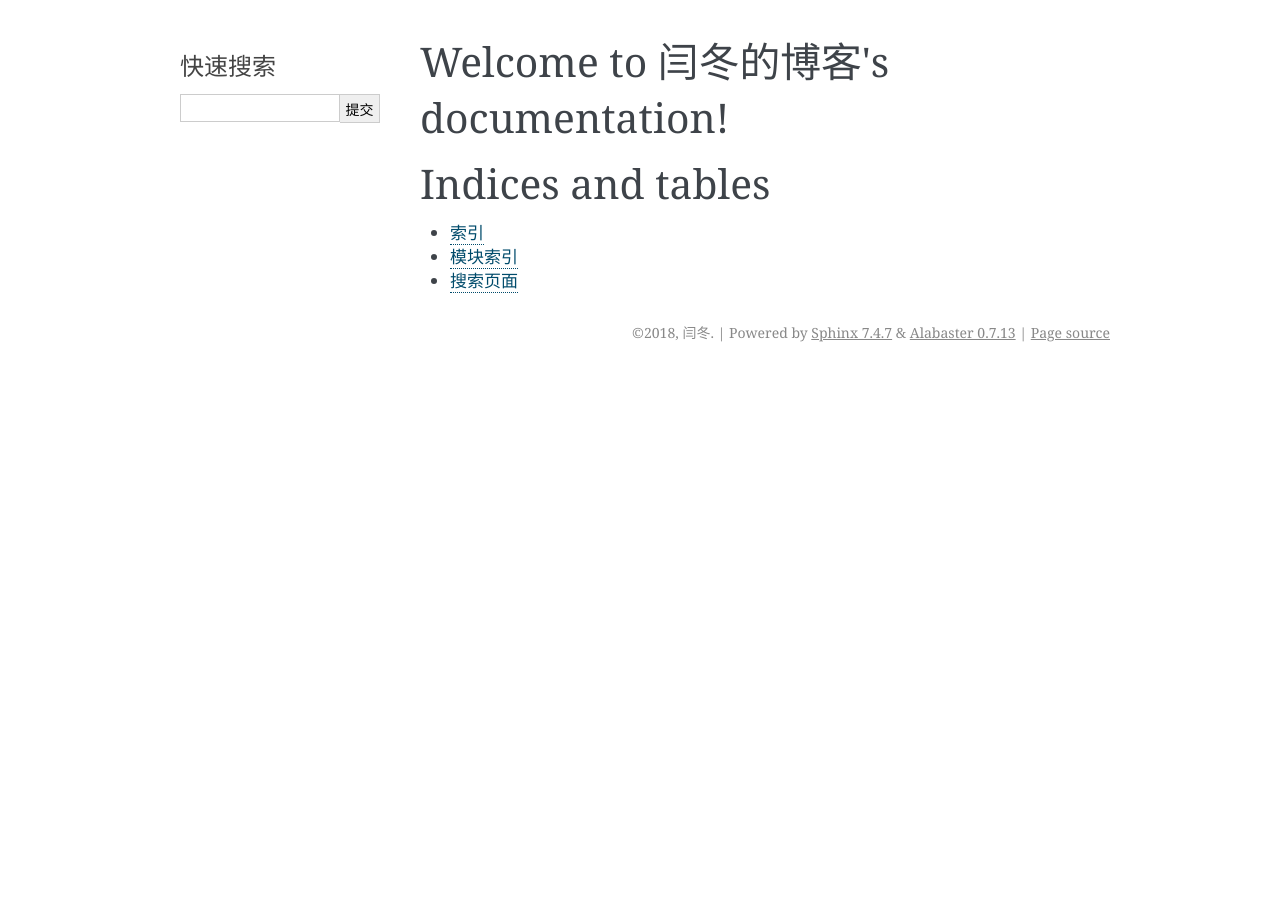
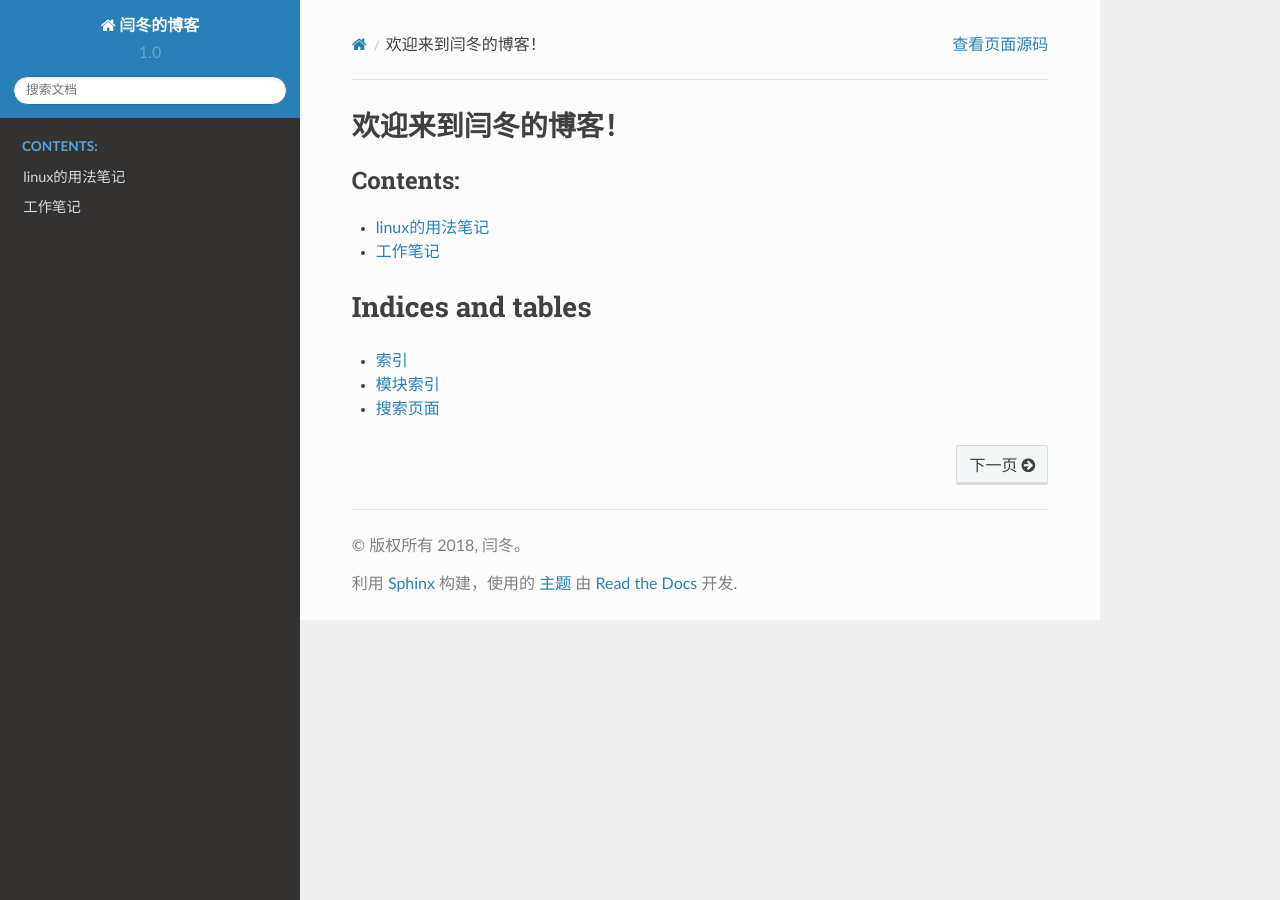
Before and after one commit to kuteng/blog, a Sphinx documentation site: the page built from source/index.rst, in a window 1280 px wide. Built offline with Sphinx 7.4.7 and the Read the Docs theme 2.0.0, drawn with Linux system fonts in a browser that asks for light colours.

Commit message:
初始化一些项目

```diff
--- a/source/conf.py
+++ b/source/conf.py
@@ -91,7 +91,8 @@ todo_include_todos = True
 # The theme to use for HTML and HTML Help pages.  See the documentation for
 # a list of builtin themes.
 #
-html_theme = 'alabaster'
+# html_theme = 'alabaster'
+html_theme = 'sphinx_rtd_theme'
 
 # Theme options are theme-specific and customize the look and feel of a theme
 # further.  For a list of options available for each theme, see the
--- a/source/index.rst
+++ b/source/index.rst
@@ -3,12 +3,15 @@
    You can adapt this file completely to your liking, but it should at least
    contain the root `toctree` directive.
 
-Welcome to 闫冬的博客's documentation!
+欢迎来到闫冬的博客！
 ======================================
 
 .. toctree::
-   :maxdepth: 2
+   :maxdepth: 1
    :caption: Contents:
+
+   linux/index
+   work/index
 
 
 
--- /dev/null
+++ b/source/linux/index.rst
@@ -0,0 +1,8 @@
+linux的用法笔记
+======================================
+
+.. toctree::
+   :maxdepth: 2
+   :caption: Contents:
+
+   vim.rst
--- /dev/null
+++ b/source/linux/vim.rst
@@ -0,0 +1,8 @@
+Vim用法
+=============================
+
+.. toctree::
+   :maxdepth: 2
+   :caption: Contents:
+
+下面介绍vim的用法。
--- /dev/null
+++ b/source/work/diary.rst
@@ -0,0 +1,8 @@
+工作日记
+============================
+
+.. toctree::
+   :maxdepth: 2
+   :caption: Contents:
+
+这里记录一些工作日记，这些抱怨应该展现出来吗？
--- /dev/null
+++ b/source/work/index.rst
@@ -0,0 +1,10 @@
+工作笔记
+======================================
+
+.. toctree::
+   :maxdepth: 2
+   :caption: Contents:
+
+   note.rst
+   task.rst
+   diary.rst
--- /dev/null
+++ b/source/work/note.rst
@@ -0,0 +1,8 @@
+工作感悟
+============================
+
+.. toctree::
+   :maxdepth: 2
+   :caption: Contents:
+
+这里记录一些工作的感悟
--- /dev/null
+++ b/source/work/task.rst
@@ -0,0 +1,8 @@
+工作任务
+============================
+
+.. toctree::
+   :maxdepth: 2
+   :caption: Contents:
+
+这里记录一些工作任务或备忘。
```
